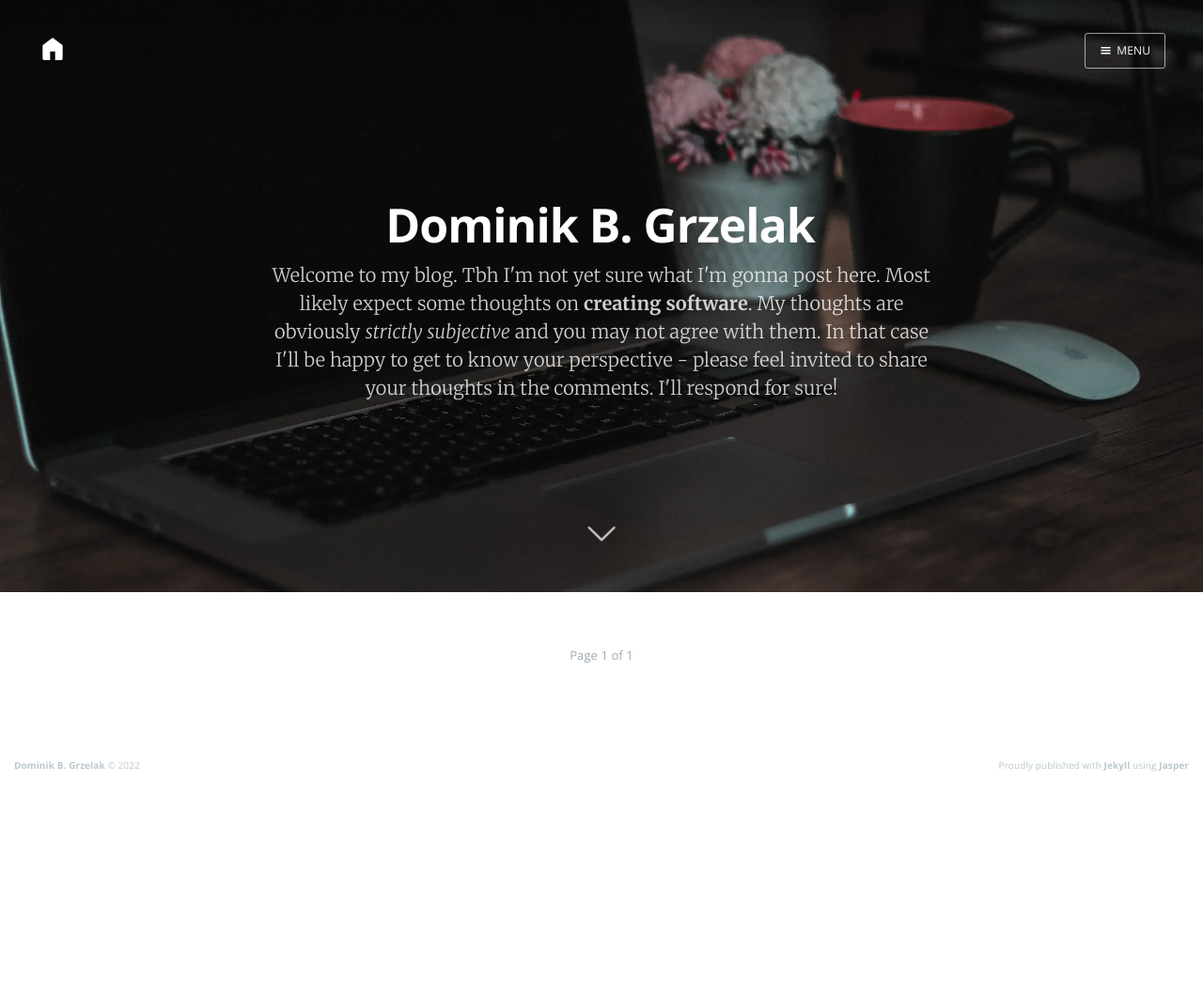
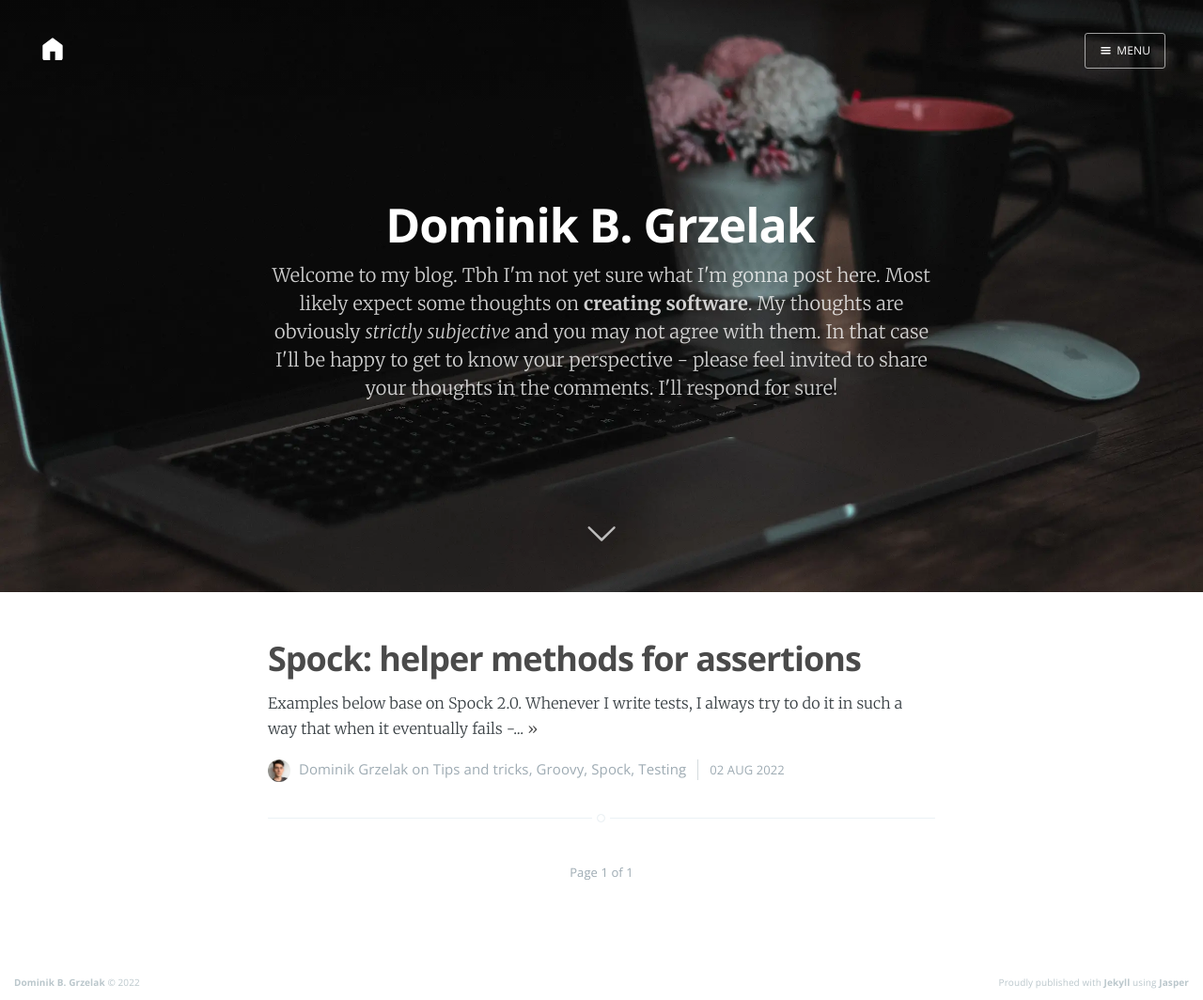
Before and after one commit to dominikbrandon/dominikbrandon.com, a Jekyll site: the page built from root/index.html, in a window 1280 px wide. Shown: the whole page at 94% size. Built offline with Jekyll 4.4.1, drawn with Linux system fonts in a browser that asks for light colours; nearby versions of some CDN libraries; the list of posts is cut into pages by our own code; before the commit the page ends 900 px from its top, so only the background shows below that.

Commit message:
Publish Spock: helper methods for assertions

```diff
--- a/root/_drafts/2022-08-01-spock-helper-methods-for-assertions.md
+++ b/root/_posts/2022-08-02-spock-helper-methods-for-assertions.md
@@ -3,7 +3,7 @@ layout: post
 cover: 'assets/images/cover-flashing-screen.webp'
 navigation: True
 title: 'Spock: helper methods for assertions'
-# date: 2022-08-01 19:00:00
+date: 2022-08-02 18:00:00
 tags: [Tips and tricks, Groovy, Spock, Testing]
 subclass: 'post'
 author: dominik
```
